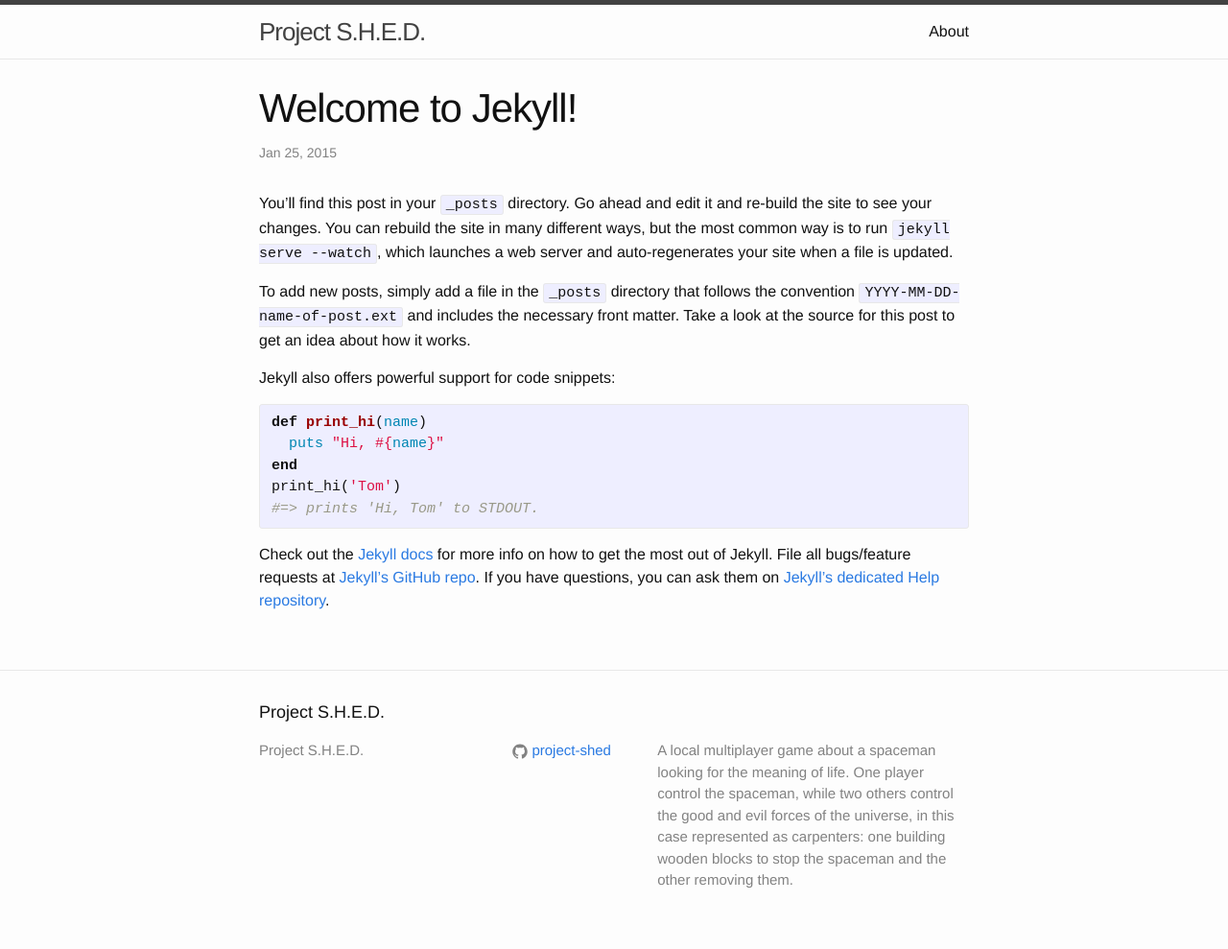
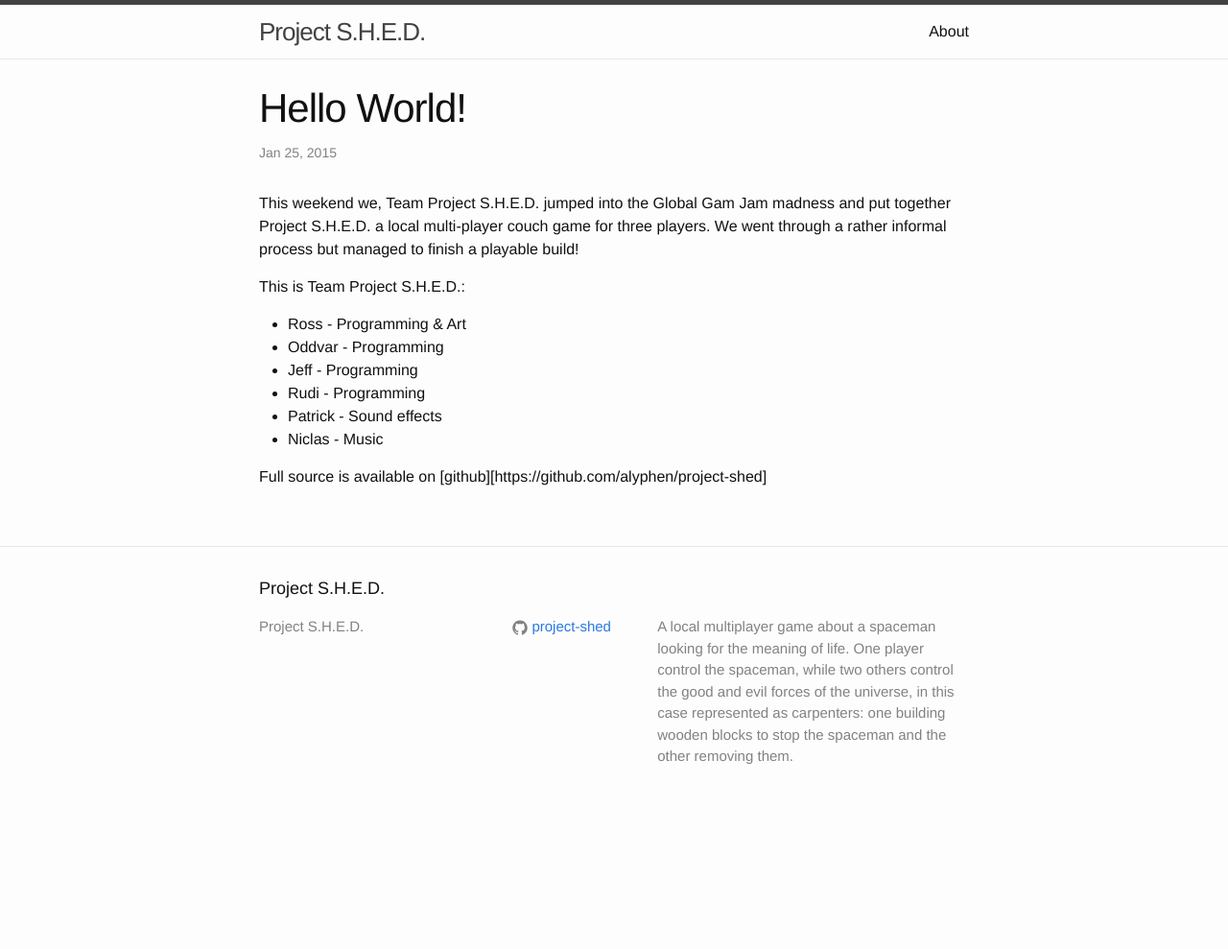
Before and after one commit to project-shed/project-shed.github.io, a Jekyll site: the page built from _posts/2015-01-25-welcome-to-jekyll.markdown, in a window 1280 px wide. Shown: the whole page at 96% size. Built offline with Jekyll 4.4.1, drawn with Linux system fonts in a browser that asks for light colours; after the commit the page ends 900 px from its top, so only the background shows below that.

Commit message:
Added a first post.

```diff
--- a/_posts/2015-01-25-welcome-to-jekyll.markdown
+++ b/_posts/2015-01-25-welcome-to-jekyll.markdown
@@ -1,25 +1,16 @@
 ---
 layout: post
-title:  "Welcome to Jekyll!"
+title:  "Hello World!"
 date:   2015-01-25 17:58:28
-categories: jekyll update
 ---
-You’ll find this post in your `_posts` directory. Go ahead and edit it and re-build the site to see your changes. You can rebuild the site in many different ways, but the most common way is to run `jekyll serve --watch`, which launches a web server and auto-regenerates your site when a file is updated.
+This weekend we, Team Project S.H.E.D. jumped into the Global Gam Jam madness and put together Project S.H.E.D. a local multi-player couch game for three players.  We went through a rather informal process but managed to finish a playable build!
 
-To add new posts, simply add a file in the `_posts` directory that follows the convention `YYYY-MM-DD-name-of-post.ext` and includes the necessary front matter. Take a look at the source for this post to get an idea about how it works.
+This is Team Project S.H.E.D.:
+ * Ross - Programming & Art
+ * Oddvar - Programming
+ * Jeff - Programming
+ * Rudi - Programming
+ * Patrick - Sound effects
+ * Niclas - Music
 
-Jekyll also offers powerful support for code snippets:
-
-{% highlight ruby %}
-def print_hi(name)
-  puts "Hi, #{name}"
-end
-print_hi('Tom')
-#=> prints 'Hi, Tom' to STDOUT.
-{% endhighlight %}
-
-Check out the [Jekyll docs][jekyll] for more info on how to get the most out of Jekyll. File all bugs/feature requests at [Jekyll’s GitHub repo][jekyll-gh]. If you have questions, you can ask them on [Jekyll’s dedicated Help repository][jekyll-help].
-
-[jekyll]:      http://jekyllrb.com
-[jekyll-gh]:   https://github.com/jekyll/jekyll
-[jekyll-help]: https://github.com/jekyll/jekyll-help
+Full source is available on [github][https://github.com/alyphen/project-shed]
```
